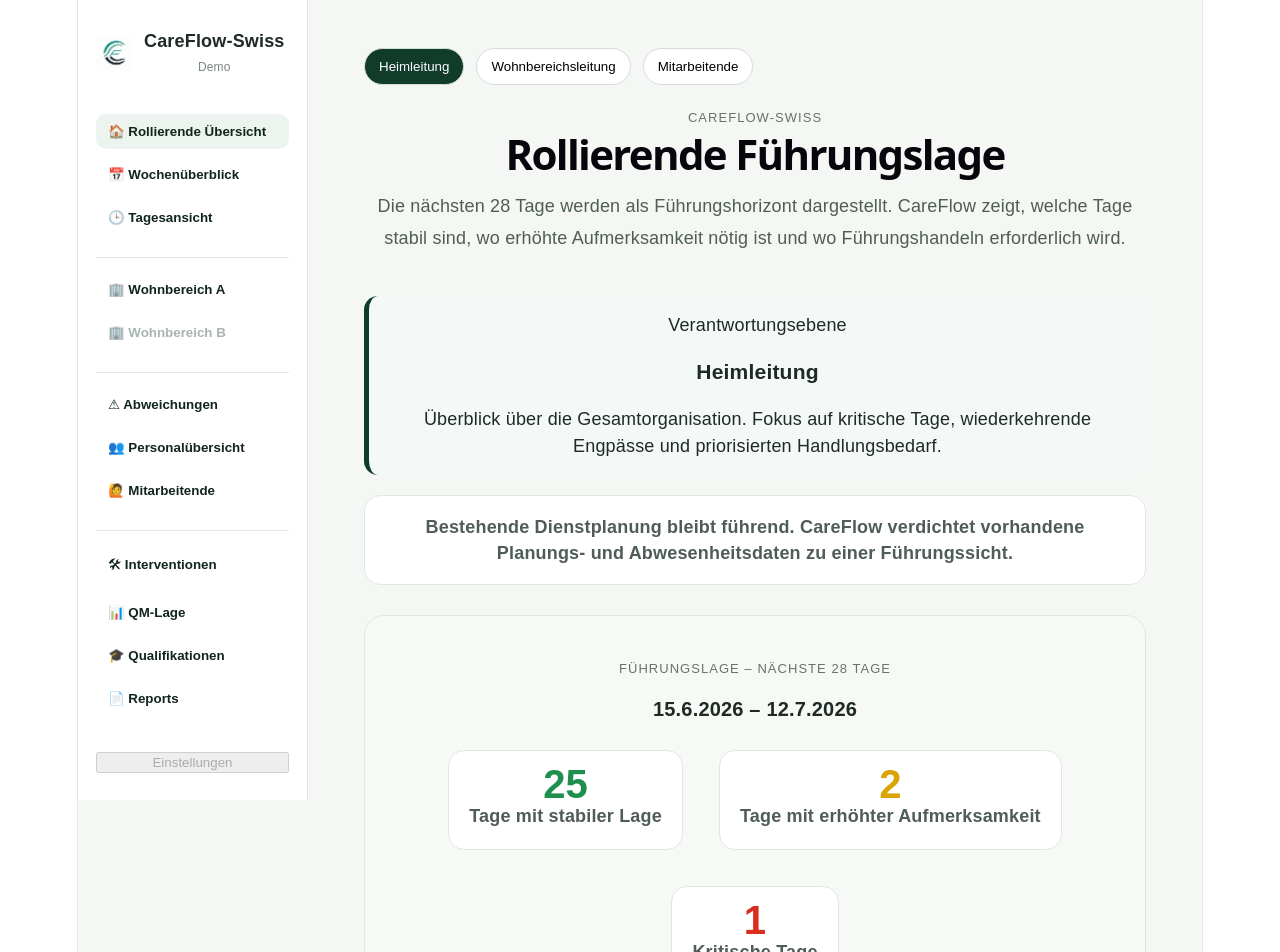
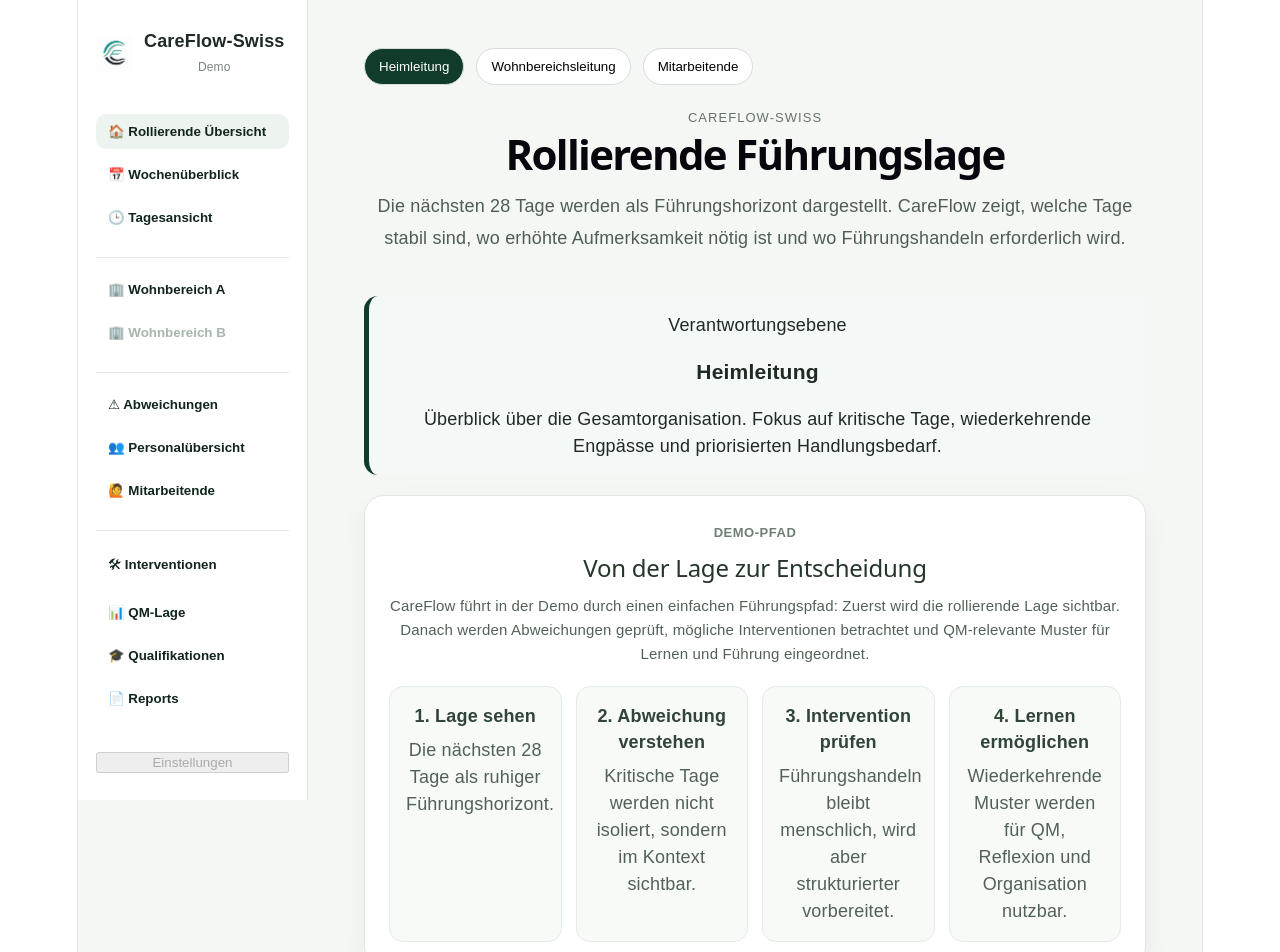
Before and after one commit to abbizco-bot/careflow-swiss, a React (Vite) app in the folder frontend/: page / in a window 1280 px wide. Shown: the top 952 px of the page. Built offline with nearby package versions, Linux system fonts and the light colour scheme.

Commit message:
Add demo path guidance to rolling overview

```diff
--- a/frontend/src/App.tsx
+++ b/frontend/src/App.tsx
@@ -670,40 +670,120 @@
     wiederkehrende Engpässe und priorisierten Handlungsbedarf.
   </p>
 </section>
-           {activePage === "employee" && (
+
 <section
   style={{
     background: "#ffffff",
-              borderRadius: 24,
-              padding: 32,
-              maxWidth: 900,
+    border: "1px solid #dfe8e2",
+    borderRadius: 20,
+    padding: 24,
+    maxWidth: 1040,
     margin: "0 auto 32px",
-              boxShadow: "0 10px 30px rgba(0,0,0,0.05)",
-            }}
-          >
-            <h2>Mein CareFlow</h2>
-            <h3>Anna Meier – FaGe</h3>
-            <p style={{ color: "#66736b" }}>Meine nächsten 28 Tage</p>
-
-            <ul>
-              <li>22.06 Frühdienst</li>
-              <li>23.06 Frühdienst</li>
-              <li>24.06 Frei</li>
-              <li>25.06 Spätdienst</li>
-              <li>26.06 Nachtdienst</li>
-            </ul>
-
-            <hr />
-
-            <p>
-              Belastung:
-              <strong style={{ color: "#d17c00" }}> erhöht nächste Woche</strong>
-            </p>
-
-            <p>Qualifikationen: FaGe / Wundmanagement</p>
-            <p>Hinweis: Hohe Einsatzdichte nächste Woche</p>
+    boxShadow: "0 10px 28px rgba(23, 43, 31, 0.05)",
+  }}
+>
+  <p
+    style={{
+      margin: "0 0 8px",
+      fontSize: 13,
+      fontWeight: 700,
+      color: "#6f7f73",
+      textTransform: "uppercase",
+      letterSpacing: "0.04em",
+    }}
+  >
+    Demo-Pfad
+  </p>
+
+  <h2
+    style={{
+      margin: "0 0 12px",
+      fontSize: 24,
+      color: "#24352a",
+    }}
+  >
+    Von der Lage zur Entscheidung
+  </h2>
+
+  <p
+    style={{
+      margin: "0 0 20px",
+      color: "#526157",
+      lineHeight: 1.6,
+      fontSize: 15,
+      maxWidth: 880,
+    }}
+  >
+    CareFlow führt in der Demo durch einen einfachen Führungspfad: Zuerst wird
+    die rollierende Lage sichtbar. Danach werden Abweichungen geprüft, mögliche
+    Interventionen betrachtet und QM-relevante Muster für Lernen und Führung
+    eingeordnet.
+  </p>
+
+  <div
+    style={{
+      display: "grid",
+      gridTemplateColumns: "repeat(4, minmax(0, 1fr))",
+      gap: 14,
+    }}
+  >
+    <div
+      style={{
+        background: "#f7faf7",
+        border: "1px solid #e2ebe4",
+        borderRadius: 14,
+        padding: 16,
+      }}
+    >
+      <strong style={{ color: "#304437" }}>1. Lage sehen</strong>
+      <p style={{ margin: "8px 0 0", color: "#526157", lineHeight: 1.5 }}>
+        Die nächsten 28 Tage als ruhiger Führungshorizont.
+      </p>
+    </div>
+
+    <div
+      style={{
+        background: "#f7faf7",
+        border: "1px solid #e2ebe4",
+        borderRadius: 14,
+        padding: 16,
+      }}
+    >
+      <strong style={{ color: "#304437" }}>2. Abweichung verstehen</strong>
+      <p style={{ margin: "8px 0 0", color: "#526157", lineHeight: 1.5 }}>
+        Kritische Tage werden nicht isoliert, sondern im Kontext sichtbar.
+      </p>
+    </div>
+
+    <div
+      style={{
+        background: "#f7faf7",
+        border: "1px solid #e2ebe4",
+        borderRadius: 14,
+        padding: 16,
+      }}
+    >
+      <strong style={{ color: "#304437" }}>3. Intervention prüfen</strong>
+      <p style={{ margin: "8px 0 0", color: "#526157", lineHeight: 1.5 }}>
+        Führungshandeln bleibt menschlich, wird aber strukturierter vorbereitet.
+      </p>
+    </div>
+
+    <div
+      style={{
+        background: "#f7faf7",
+        border: "1px solid #e2ebe4",
+        borderRadius: 14,
+        padding: 16,
+      }}
+    >
+      <strong style={{ color: "#304437" }}>4. Lernen ermöglichen</strong>
+      <p style={{ margin: "8px 0 0", color: "#526157", lineHeight: 1.5 }}>
+        Wiederkehrende Muster werden für QM, Reflexion und Organisation nutzbar.
+      </p>
+    </div>
+  </div>
 </section>
-        )}
 
         <div
 
```
Lines whose indentation alone changed are shown as unchanged.
